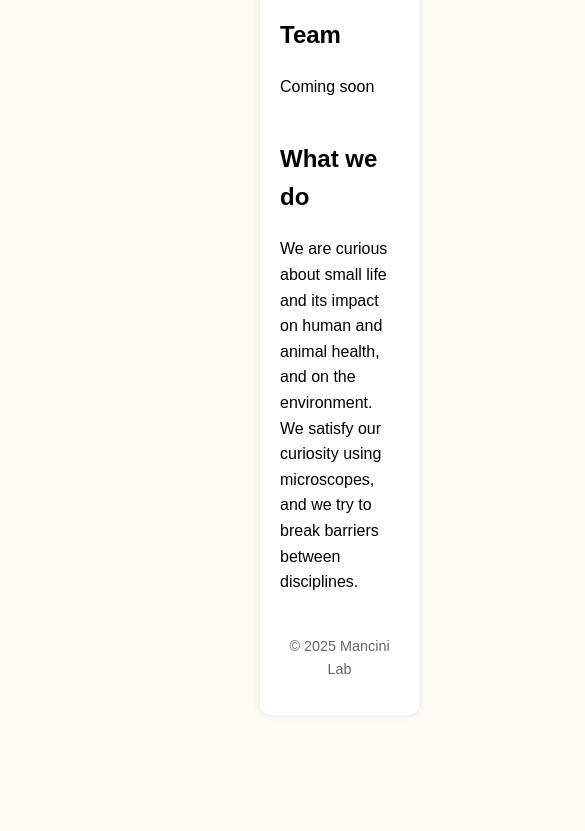
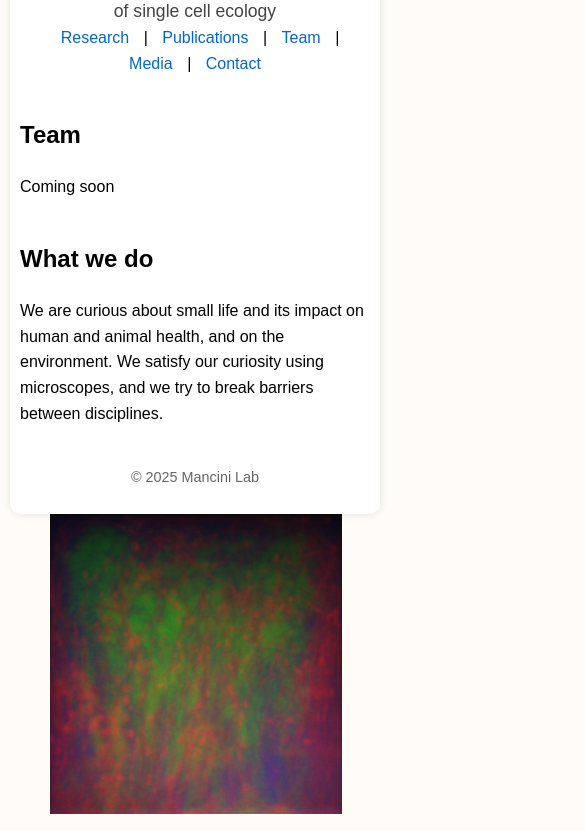
Before and after one commit to mancinilab/mancinilab.github.io, a plain HTML site: page index.html in a window 390 px wide. Shown: the part 407-1238 px from the top of the page, 585 px wide, since content can reach past the window. Before the commit the page ends 1142 px from the top, so only its background shows below. Drawn offline with Linux system fonts and the light colour scheme.

Commit message:
Update style.css

```diff
--- a/style.css
+++ b/style.css
@@ -101,3 +101,33 @@ footer {
   display: flex;
   align-items: center;
 }
+
+/* Existing styles stay the same */
+
+/* Responsive adjustments for screens smaller than 800px */
+@media (max-width: 800px) {
+  body {
+    flex-direction: column; /* stack everything vertically */
+    max-width: 100%;        /* allow full width */
+    padding: 10px;
+  }
+
+  .sidebar {
+    flex: 0 0 auto;         /* sidebar takes natural size */
+    margin: 0 auto 20px;    /* center it and add spacing below */
+    width: 150px;           /* smaller sidebar width on mobile */
+  }
+
+  .content {
+    flex: 1 0 auto;
+    padding: 10px;
+  }
+
+  header h1, header p {
+    text-align: center;     /* center header text on mobile */
+  }
+
+  nav {
+    text-align: center;     /* center navigation links */
+  }
+}
```
